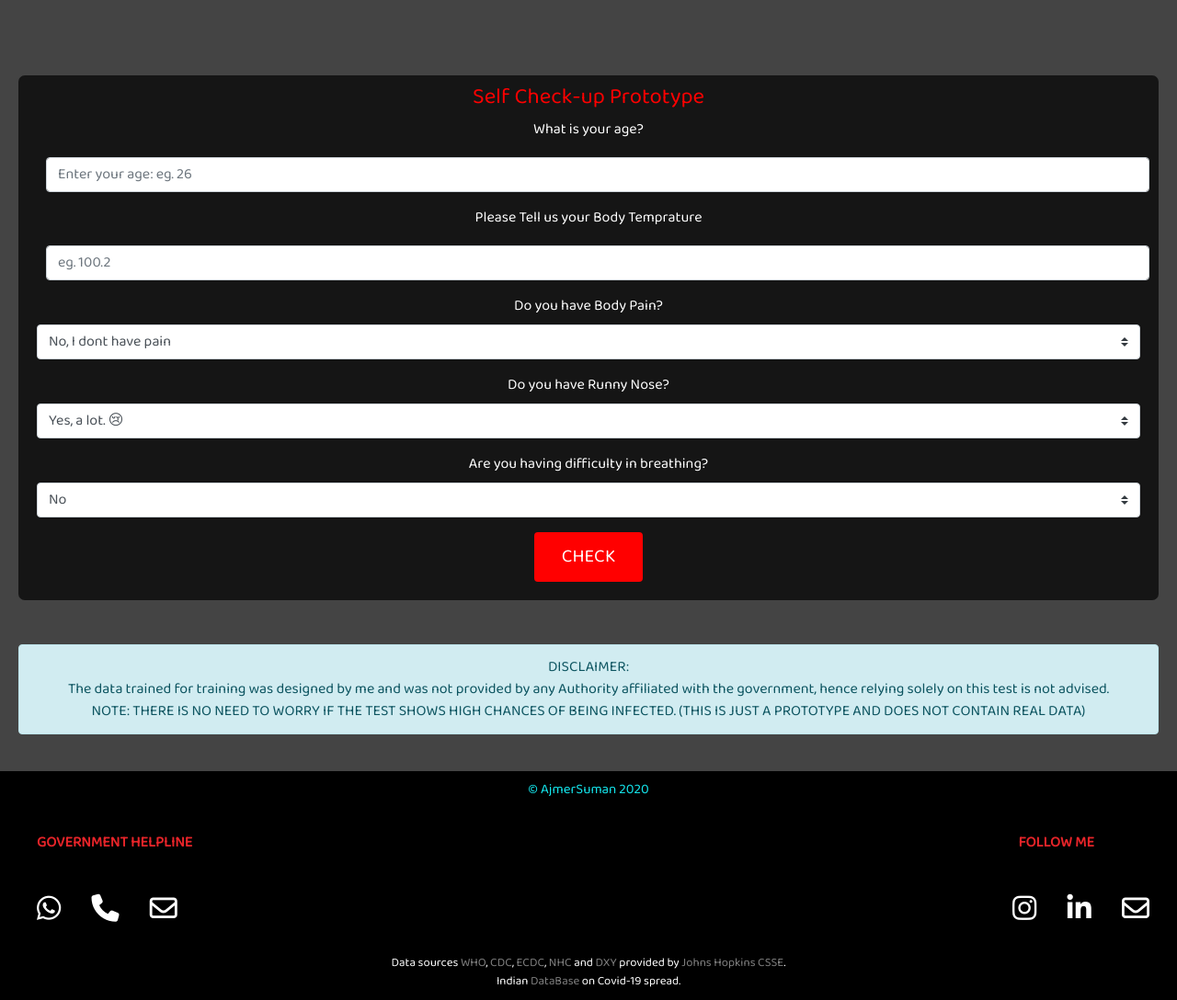
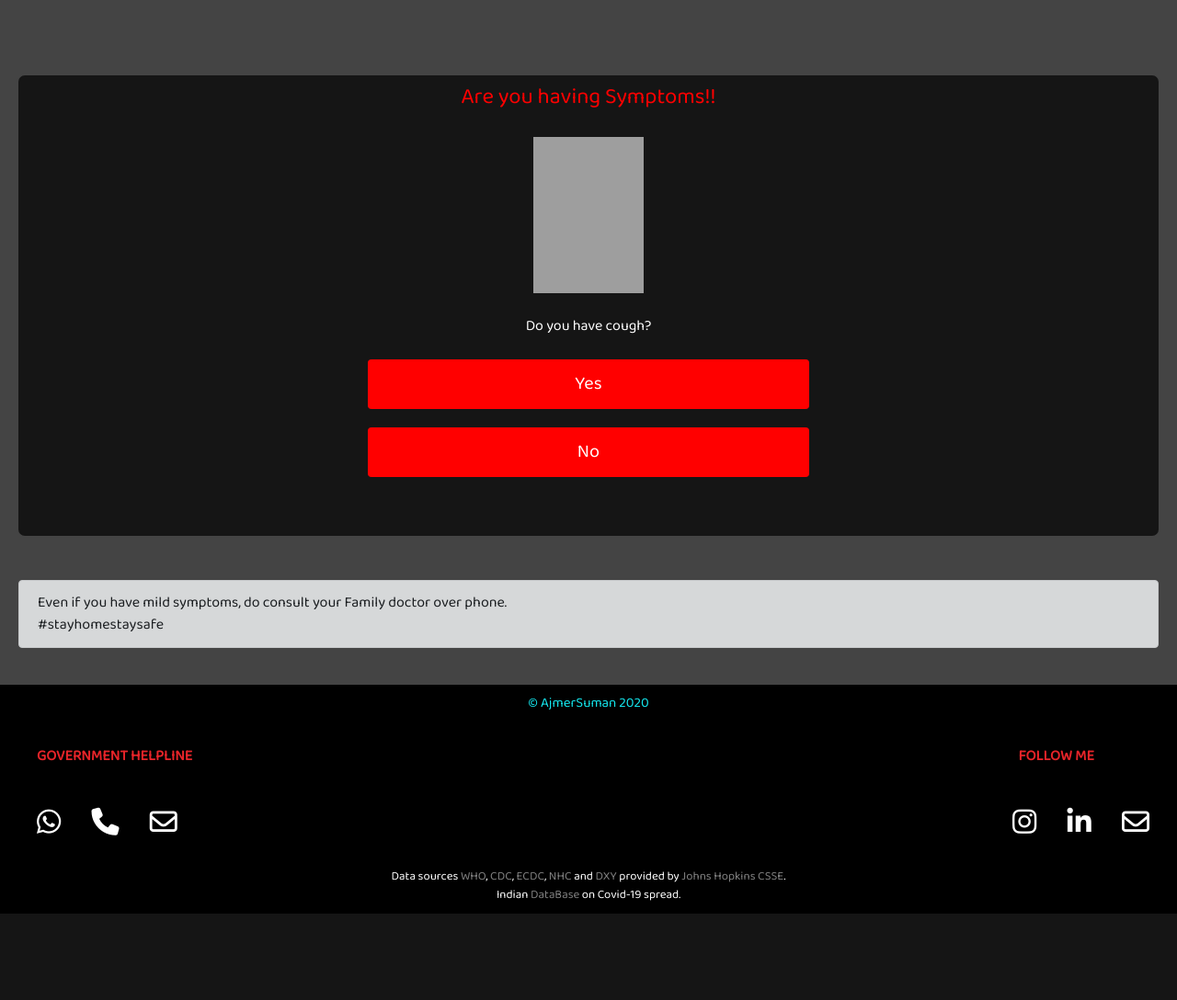
Before and after one commit to whoisashish/Covid-19-WebApp, a PHP site: page /checkup.html in a window 1280 px wide. Shown: the whole page at 92% size. After the commit the page ends 994 px from the top, so only its background shows below. Run offline with PHP 8.4, Linux system fonts and the light colour scheme; some libraries are stand-ins or nearby versions; grey boxes are pictures that could not be loaded.

Commit message:
Add files via upload

```diff
--- a/checkup.html
+++ b/checkup.html
@@ -66,52 +66,77 @@
 
   <div class="all1">
     <form class="map">
-      <h4 class="descheading2">Self Check-up Prototype</h4>
-      <div class="form-group">
-        <label for="exampleFormControlInput1">What is your age?</label>
-        <input type="text" class="form-control" id="exampleFormControlInput1" placeholder="Enter your age: eg. 26">
-      </div>
-      <div class="form-group">
-        <label for="exampleFormControlInput1">Please Tell us your Body Temprature</label>
-        <input type="text" class="form-control" id="exampleFormControlInput1" placeholder="eg. 100.2">
-      </div>
-      <div class="form-group">
-        <label for="exampleFormControlSelect2">Do you have Body Pain?</label>
-        <select custom-select class="form-control custom-select" id="exampleFormControlSelect2">
-          <option>No, I dont have pain</option>
-          <option>Yes, mild Pain.</option>
-          <option>Yes, I have severe Pain.</option>
-        </select>
-      </div>
-      <div class="form-group">
-        <label for="exampleFormControlSelect2">Do you have Runny Nose?</label>
-        <select custom-select class="form-control custom-select" id="exampleFormControlSelect2">
-          <option>Yes, a lot. 😢</option>
-          <option>No</option>
-        </select>
-      </div>
-      <div class="form-group">
-        <label for="exampleFormControlSelect2">Are you having difficulty in breathing?</label>
-        <select custom-select class="form-control custom-select" id="exampleFormControlSelect2">
-          <option>No</option>
-          <option>Yes, but it maybe due to asthma.</option>
-          <option>Yes, I am facing lot of difficulty in breathing.</option>
-        </select>
-      </div>
-      <button id="tobe" type="button" name="button" onclick="myFunction1()" onclick="disableMe()" class="btn btn-primary mybut">CHECK</button>
+      <h4 id="fin" class="descheading2">Are you having Symptoms!!</h4>
+        <h4 id="res" class="descheading2">Here is your result.</h4>
+    <div class="card-holder" id="card-holder">
+    <div id="tobe" class="cough back">
+<img src="cough.png" alt="" style="height:170px;width:120px;"><br><br>Do you have cough?<br /><br />
+  <button type="button" name="button" onclick="check1()" class="btn btn-primary mybut">Yes</button><br>
+  <button type="button" name="button" onclick="check1()" class="btn btn-primary mybut">No</button>
+</div>
+<div id="tobe1" class="cough back">
+<img src="cold.png" alt="" style="height:170px;width:120px;"><br><br>Do you have a Cold?<br /><br />
+<button type="button" name="button" onclick="check2()" class="btn btn-primary mybut">Yes</button><br>
+<button type="button" name="button" onclick="check2()" class="btn btn-primary mybut">No</button>
+</div>
+<div id="tobe2" class="diarrhea back">
+<img src="diarrhea.png" alt="" style="height:170px;width:150px;"><br><br>Are you having diarrhea?<br /><br />
+<button type="button" name="button" onclick="check3()" class="btn btn-primary mybut">Yes</button><br>
+<button type="button" name="button" onclick="check3()" class="btn btn-primary mybut">No</button>
+</div>
+<div id="tobe3" class="sore back">
+<img src="sore.png" alt="" style="height:170px;width:150px;"><br><br>Are you having a sore throat?<br /><br />
+<button type="button" name="button" onclick="check4()" class="btn btn-primary mybut">Yes</button><br>
+<button type="button" name="button" onclick="check4()" class="btn btn-primary mybut">No</button>
+</div>
+<div id="tobe4" class="body back">
+<img src="body.png" alt="" style="height:170px;width:150px;"><br><br>Are you having body pain?<br /><br />
+<button type="button" name="button" onclick="check5()" class="btn btn-primary mybut">Yes</button><br>
+<button type="button" name="button" onclick="check5()" class="btn btn-primary mybut">No</button>
+</div>
+<div id="tobe5" class="head back">
+<img src="head.png" alt="" style="height:170px;width:150px;"><br><br>Are you having a Head Ache?<br /><br />
+<button type="button" name="button" onclick="check6()" class="btn btn-primary mybut">Yes</button><br>
+<button type="button" name="button" onclick="check6()" class="btn btn-primary mybut">No</button>
+</div>
+<div id="tobe6" class="fever back">
+<img src="fever.png" alt="" style="height:170px;width:80px;"><br><br>Please do tell us your Body temprature.<br /><br />
+<input type="text" id="fname" name="fname" placeholder="98.00"><br>
+<button type="button" name="button" onclick="check7()" class="btn btn-primary mybut1">I entered my body temprature!</button>
+</div>
+<div id="tobe7" class="breath back">
+<img src="breath.png" alt="" style="height:170px;width:170px;"><br><br>Are you having Trouble Breathing?<br /><br />
+<button type="button" name="button" onclick="check8()" class="btn btn-primary mybut">Yes</button><br>
+<button type="button" name="button" onclick="check8()" class="btn btn-primary mybut">No</button>
+</div>
+<div id="tobe8" class="fatigue back">
+<img src="fatigue.png" alt="" style="height:170px;width:150px;"><br><br>Are you experiencing fatigue?<br /><br />
+<button type="button" name="button" onclick="check9()" class="btn btn-primary mybut">Yes</button><br>
+<button type="button" name="button" onclick="check9()" class="btn btn-primary mybut">No</button>
+</div>
+<div id="tobe9" class="travel back">
+<img src="plane.png" alt="" style="height:170px;width:150px;"><br><br>Have you travelled in the past 14 days (inside India or Internationally)?<br /><br />
+<button type="button" name="button" onclick="check10()" class="btn btn-primary mybut">Yes</button><br>
+<button type="button" name="button" onclick="check10()" class="btn btn-primary mybut">No</button>
+</div>
+<div id="tobe10" class="doctor back">
+<img src="doctor.png" alt="" style="height:170px;width:170px;"><br><br>Do you have direct contact to a known Covid-19 patient (active or recovered case) ?<br /><br />
+<button type="button" name="button" onclick="myFunction1()" class="btn btn-primary mybut">Yes</button><br>
+<button type="button" name="button" onclick="myFunction1()" class="btn btn-primary mybut">No</button>
+</div>
+    </div>
       <br>
     </form><br>
-    <div id=disp class="disp">
-      Chances of you being Infected is: &nbsp;&nbsp;&nbsp;<span id="demo"></span>%
-    </div>
+
+    <div id=disp class="disp map">
+      Chances of you being Infected is: &nbsp;&nbsp;&nbsp;<span id="demo"></span>%<br />
+      <button type="button" name="button" onclick="restart()" class="btn btn-primary mybut2 map-description">Restart test</button>
+    </div><br />
+    <div class="alert alert-dark" role="alert">
+    Even if you have mild symptoms, do consult your Family doctor over phone.<br />#stayhomestaysafe
+  </div>
   </div>
   <br>
-  <div class="alert alert-info info" role="alert">
-    DISCLAIMER:<br />
-    The data trained for training was designed by me and was not provided by any Authority affiliated with the government, hence relying solely on this test is not advised.<br />
-    NOTE: THERE IS NO NEED TO WORRY IF THE TEST SHOWS HIGH CHANCES OF BEING INFECTED. (THIS IS JUST A PROTOTYPE AND DOES NOT CONTAIN REAL DATA)<br />
-  </div><br>
-
   <div id="footer">
     <div class="copy">
       © AjmerSuman 2020
@@ -146,9 +171,58 @@
   <script>
     function myFunction1() {
       var x = document.getElementById("demo")
-      x.innerHTML = Math.floor((Math.random() * 50) + 1);
+      x.innerHTML = Math.floor((Math.random() * 60) + 1);
+      document.getElementById("tobe10").style.display = "none";
+      document.getElementById("disp").style.display = "block";
+      document.getElementById("fin").style.display = "none";
+      document.getElementById("card-holder").style.display = "none";
+      document.getElementById("res").style.display = "block";
+      document.getElementById("restart").style.display = "block";
+    }
+    function restart() {
+      document.getElementById("disp").style.display = "none";
+      document.getElementById("fin").style.display = "block";
+      document.getElementById("tobe").style.display = "block";
+    }
+    function check1() {
       document.getElementById("tobe").style.display = "none";
-      document.getElementById("disp").style.display = "block";
+      document.getElementById("tobe1").style.display = "block";
+    }
+    function check2() {
+      document.getElementById("tobe1").style.display = "none";
+      document.getElementById("tobe2").style.display = "block";
+    }
+    function check3() {
+      document.getElementById("tobe2").style.display = "none";
+      document.getElementById("tobe3").style.display = "block";
+    }
+    function check4() {
+      document.getElementById("tobe3").style.display = "none";
+      document.getElementById("tobe4").style.display = "block";
+    }
+    function check5() {
+      document.getElementById("tobe4").style.display = "none";
+      document.getElementById("tobe5").style.display = "block";
+    }
+    function check6() {
+      document.getElementById("tobe5").style.display = "none";
+      document.getElementById("tobe6").style.display = "block";
+    }
+    function check7() {
+      document.getElementById("tobe6").style.display = "none";
+      document.getElementById("tobe7").style.display = "block";
+    }
+    function check8() {
+      document.getElementById("tobe7").style.display = "none";
+      document.getElementById("tobe8").style.display = "block";
+    }
+    function check9() {
+      document.getElementById("tobe8").style.display = "none";
+      document.getElementById("tobe9").style.display = "block";
+    }
+    function check10() {
+      document.getElementById("tobe9").style.display = "none";
+      document.getElementById("tobe10").style.display = "block";
     }
   </script>
   <!-- Global site tag (gtag.js) - Google Analytics -->
--- a/style.css
+++ b/style.css
@@ -53,7 +53,7 @@ form input{
   margin: 10px;
 }
 
-.pc{
+.mobile{
   display: none;
 }
 
@@ -193,8 +193,22 @@ display: table-cell;
   margin-right: 20px;
 }
 
+#tobe1,#tobe2,#tobe3,#tobe4,#tobe5,#restart,#tobe6,#tobe7,#tobe8,#tobe9,#tobe10,#res{
+  display: none;
+}
+
 .mybut{
   margin-bottom: 20px;
+  width: 40%;
+}
+
+.mybut1{
+  width: 100%;
+}
+
+.mybut2{
+  width: 90%;
+  margin: auto;
 }
 
 .mast{
@@ -414,7 +428,17 @@ text-align: center;
   padding-left: 10px;
 }
 
+.card-holder{
+  width: 100%;
+  text-align: center;
+  padding: 20px;
+}
+
 @media screen and (max-width:1024px) {
+    .pc{
+      display: none;
+    }
+
   .a1{
     text-align: left;
   }
@@ -431,6 +455,10 @@ text-align: center;
   display: block;
   }
 
+  .row{
+    display: table-row;
+  }
+
   .space, .descheading1{
     display: none;
   }
@@ -443,7 +471,7 @@ text-align: center;
   }
 
 
-  .pc{
+  .mobile{
     display: block;
   }
 }
```
